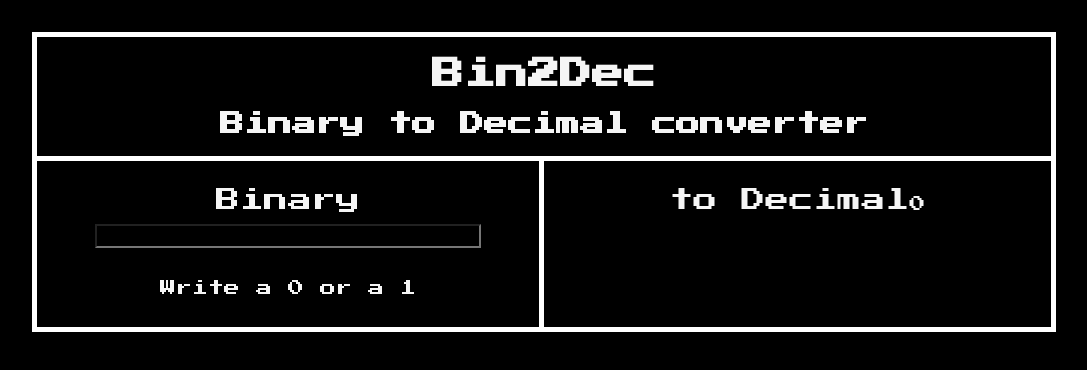
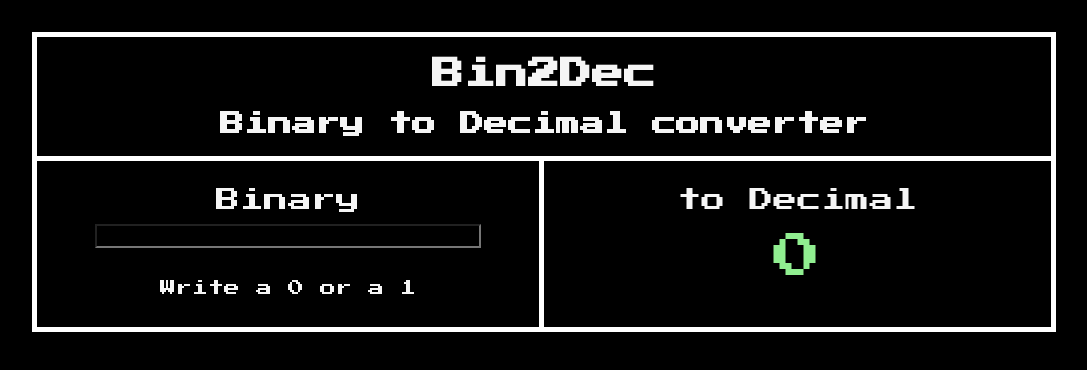
Before and after one commit to thonpair/Bin2Dec, a React (Create React App) app: page / in a window 1280 px wide. Shown: the top 370 px of the page, without its empty margins (96-1183 px from the left). Built offline with nearby package versions, Linux system fonts and the light colour scheme.

Commit message:
decimal decoration

```diff
--- a/src/App.css
+++ b/src/App.css
@@ -48,6 +48,12 @@ input {
   border-top: 0px;
 }
 
+#decimalComponent{
+  font-size: 3em;
+  color: lightgreen;
+  margin-top: 0.2em;
+}
+
 @media (max-width: 500px) {
   .container {
     grid-template-columns: 1fr;
--- a/src/App.js
+++ b/src/App.js
@@ -61,7 +61,9 @@ function App() {
         </div>
         <div id='decimalContainer' className='block'>
           <span className='titleComponent'>to Decimal</span>
-          <DecimalComponent binary={binary} />
+          <div id="decimalComponent">
+            <DecimalComponent binary={binary} />
+          </div>
         </div>
       </div>
     </div>
```
